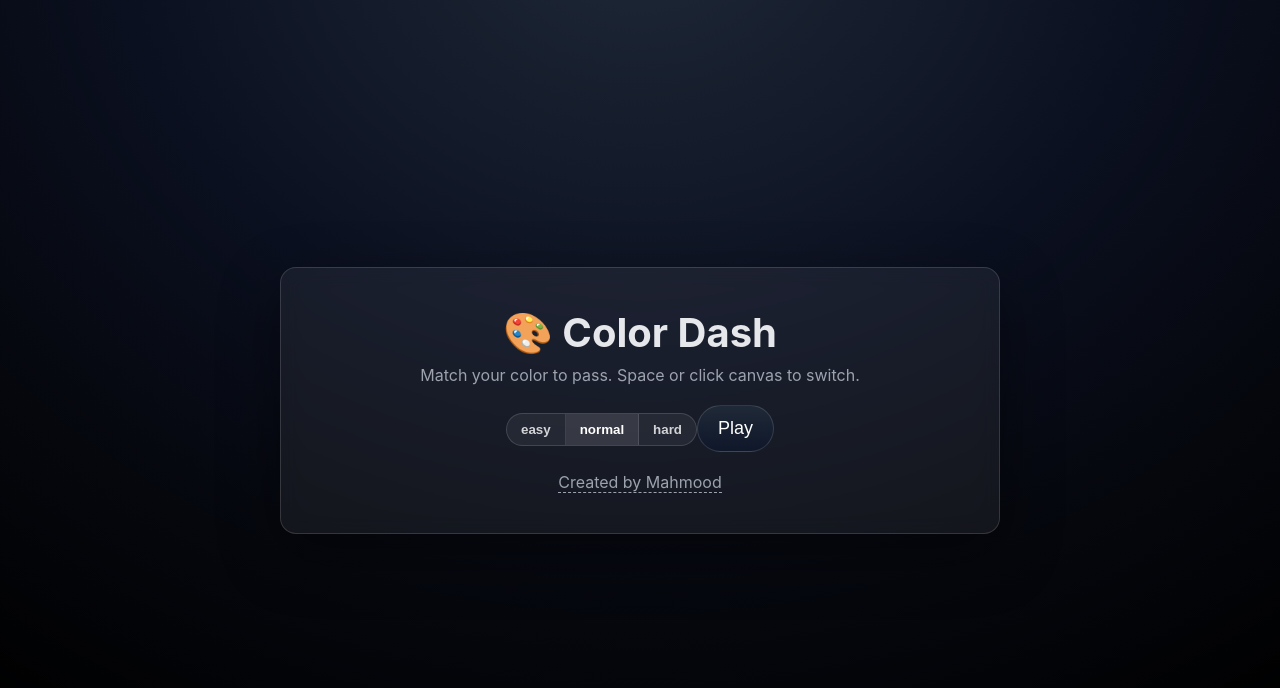
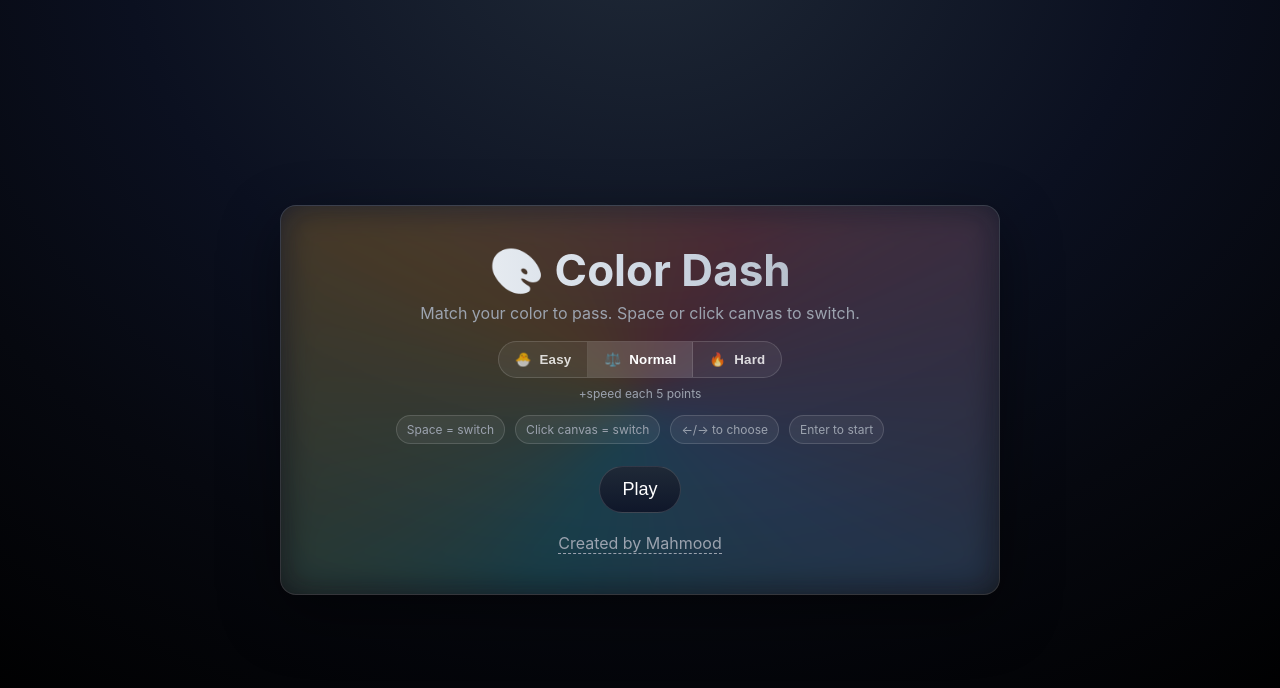
Before and after one commit to matmood-dev/Color-Dash-Game, a React (Vite) app: page / in a window 1280 px wide. Shown: the top 688 px of the page. Built offline with nearby package versions, Linux system fonts and the light colour scheme.

Commit message:
start screen enhancement

```diff
--- a/src/components/StartScreen.tsx
+++ b/src/components/StartScreen.tsx
@@ -1,5 +1,5 @@
 import styled from "styled-components";
-import { useState } from "react";
+import { useState, useMemo, useCallback } from "react";
 import type { Difficulty } from "../types/game";
 
 const Wrapper = styled.div`
@@ -10,19 +10,44 @@ const Wrapper = styled.div`
 `;
 
 const Card = styled.div`
+  position: relative;
   width: min(720px, 92vw);
+  padding: clamp(24px, 4vw, 40px);
+  text-align: center;
+  border-radius: ${({ theme }) => theme.radii.lg};
   background: ${({ theme }) => theme.colors.hudBg};
   border: 1px solid ${({ theme }) => theme.colors.hudBorder};
-  border-radius: ${({ theme }) => theme.radii.lg};
   box-shadow: ${({ theme }) => theme.shadows.xl};
   backdrop-filter: blur(10px);
-  padding: clamp(24px, 4vw, 40px);
-  text-align: center;
+  overflow: hidden;
+
+  /* soft glow ring */
+  &::before {
+    content: "";
+    position: absolute;
+    inset: -2px;
+    border-radius: inherit;
+    background: conic-gradient(
+      from 120deg,
+      #60a5fa33,
+      #22d3ee33,
+      #f59e0b33,
+      #ef444433,
+      #60a5fa33
+    );
+    filter: blur(18px);
+    z-index: -1;
+  }
 `;
 
 const Title = styled.h1`
   margin: 0 0 8px;
-  font-size: clamp(28px, 5vw, 40px);
+  font-size: clamp(28px, 5vw, 44px);
+  line-height: 1.1;
+  background: linear-gradient(90deg, #fff, #cbd5e1 55%, #9ca3af);
+  -webkit-background-clip: text;
+  background-clip: text;
+  color: transparent;
 `;
 
 const Sub = styled.p`
@@ -32,35 +57,54 @@ const Sub = styled.p`
 
 const Segments = styled.div`
   display: inline-flex;
-  margin-top: 16px;
+  margin-top: 18px;
   border: 1px solid ${({ theme }) => theme.colors.hudBorder};
   border-radius: ${({ theme }) => theme.radii.pill};
   overflow: hidden;
   background: ${({ theme }) => theme.colors.hudBg};
+  outline: none;
 `;
 
 const SegBtn = styled.button<{ active: boolean }>`
   appearance: none;
   border: 0;
-  padding: 8px 14px;
+  padding: 10px 16px;
   cursor: pointer;
-  color: ${({ active }) => (active ? "#fff" : "rgba(255,255,255,.8)")};
-  background: ${({ active }) => (active ? "rgba(255,255,255,.08)" : "transparent")};
-  font-weight: 600;
-  &:not(:last-child){ border-right:1px solid rgba(255,255,255,.12); }
+  font-weight: 700;
+  letter-spacing: .2px;
+  text-transform: capitalize;
+
+  color: ${({ active }) => (active ? "#fff" : "rgba(255,255,255,.82)")};
+  background: ${({ active }) => (active ? "rgba(255,255,255,.10)" : "transparent")};
+
+  &:not(:last-child) {
+    border-right: 1px solid rgba(255,255,255,.12);
+  }
+
+  &:focus-visible {
+    outline: 2px solid #ffffffaa;
+    outline-offset: -2px;
+  }
+`;
+
+const SegHint = styled.div`
+  margin-top: 8px;
+  font-size: 12px;
+  color: ${({ theme }) => theme.colors.subtext};
 `;
 
 const Button = styled.button`
-  margin-top: 20px;
-  padding: 12px 20px;
+  margin-top: 22px;
+  padding: 12px 22px;
   border: 1px solid ${({ theme }) => theme.colors.hudBorder};
   border-radius: ${({ theme }) => theme.radii.pill};
   background: linear-gradient(180deg, #1f2937 0%, #0f172a 100%);
   color: white;
   font-size: 18px;
   cursor: pointer;
-  transition: transform 0.08s ease;
-  &:hover { transform: translateY(-1px); }
+  transition: transform .08s ease, box-shadow .15s ease;
+
+  &:hover { transform: translateY(-1px); box-shadow: 0 12px 30px rgba(0,0,0,.35); }
   &:active { transform: translateY(0); }
 `;
 
@@ -73,10 +117,41 @@ const Credit = styled.a`
   &:hover { color:#fff; border-bottom-color:#fff; }
 `;
 
+const Chips = styled.div`
+  display: flex;
+  justify-content: center;
+  gap: 10px;
+  margin-top: 14px;
+`;
+
+const Chip = styled.span`
+  font-size: 12px;
+  padding: 6px 10px;
+  border-radius: ${({ theme }) => theme.radii.pill};
+  background: ${({ theme }) => theme.colors.hudBg};
+  border: 1px solid ${({ theme }) => theme.colors.hudBorder};
+  color: ${({ theme }) => theme.colors.subtext};
+`;
+
 type Props = { onStart: (difficulty: Difficulty) => void };
 
 export default function StartScreen({ onStart }: Props) {
   const [diff, setDiff] = useState<Difficulty>("normal");
+
+  const labels = useMemo(
+    () => ({
+      easy: { emoji: "🐣", tip: "steady speed" },
+      normal: { emoji: "⚖️", tip: "+speed each 5 points" },
+      hard: { emoji: "🔥", tip: "+speed every point" },
+    }),
+    []
+  );
+
+  const cycle = useCallback((dir: 1 | -1) => {
+    const order: Difficulty[] = ["easy", "normal", "hard"];
+    const idx = order.indexOf(diff);
+    setDiff(order[(idx + dir + order.length) % order.length]);
+  }, [diff]);
 
   return (
     <Wrapper>
@@ -84,7 +159,16 @@ export default function StartScreen({ onStart }: Props) {
         <Title>🎨 Color Dash</Title>
         <Sub>Match your color to pass. Space or click canvas to switch.</Sub>
 
-        <Segments role="tablist" aria-label="Select difficulty">
+        <Segments
+          role="tablist"
+          aria-label="Select difficulty"
+          tabIndex={0}
+          onKeyDown={(e) => {
+            if (e.key === "ArrowRight") { e.preventDefault(); cycle(1); }
+            if (e.key === "ArrowLeft")  { e.preventDefault(); cycle(-1); }
+            if (e.key === "Enter")      { e.preventDefault(); onStart(diff); }
+          }}
+        >
           {(["easy","normal","hard"] as Difficulty[]).map(d => (
             <SegBtn
               key={d}
@@ -92,11 +176,23 @@ export default function StartScreen({ onStart }: Props) {
               onClick={() => setDiff(d)}
               role="tab"
               aria-selected={diff === d}
+              aria-label={`${d} difficulty`}
+              title={`${d} — ${labels[d].tip}`}
             >
+              <span style={{opacity:.95, marginRight:8}}>{labels[d].emoji}</span>
               {d}
             </SegBtn>
           ))}
         </Segments>
+
+        <SegHint>{labels[diff].tip}</SegHint>
+
+        <Chips>
+          <Chip>Space = switch</Chip>
+          <Chip>Click canvas = switch</Chip>
+          <Chip>←/→ to choose</Chip>
+          <Chip>Enter to start</Chip>
+        </Chips>
 
         <Button onClick={() => onStart(diff)}>Play</Button>
 
```
